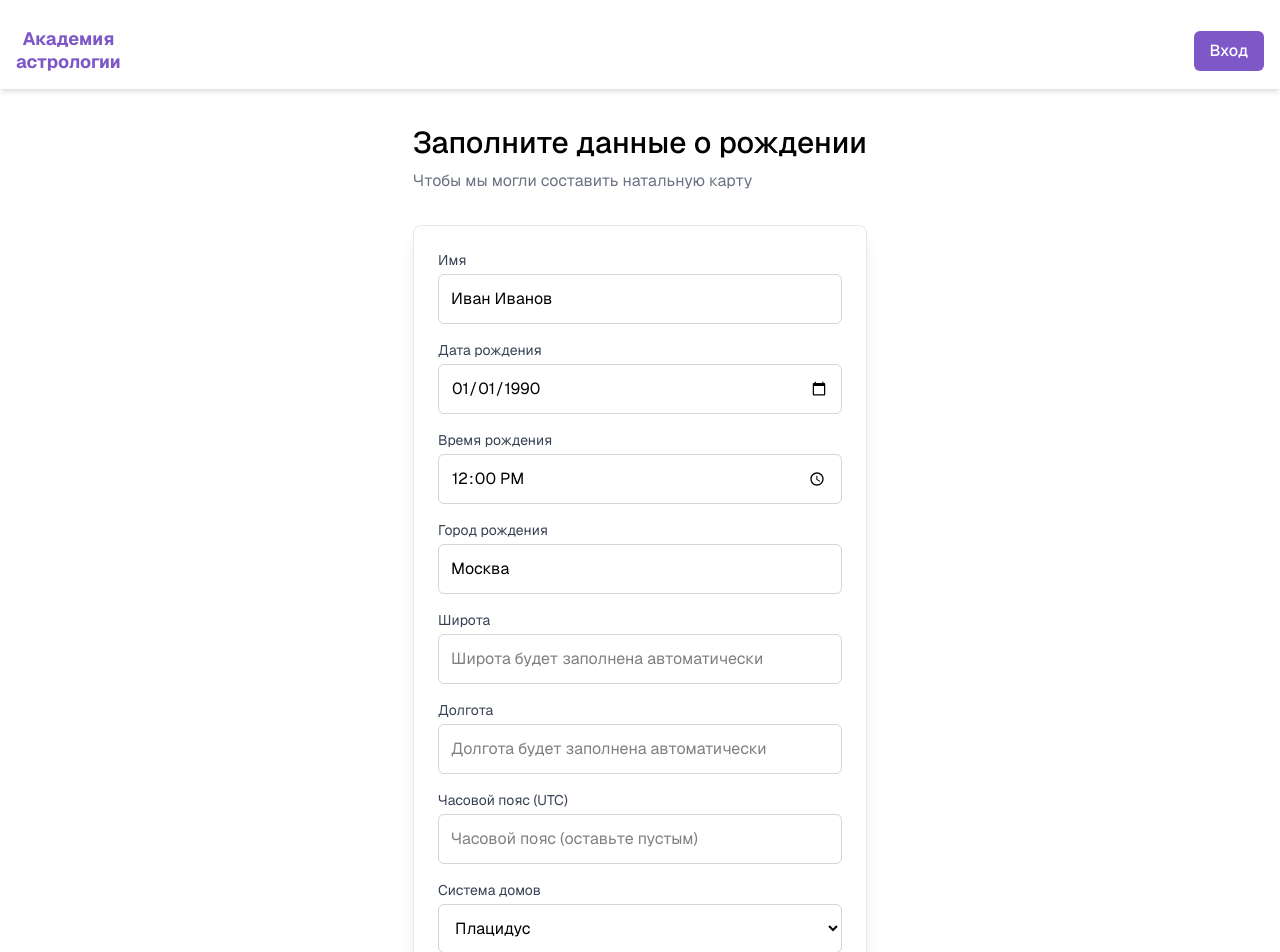
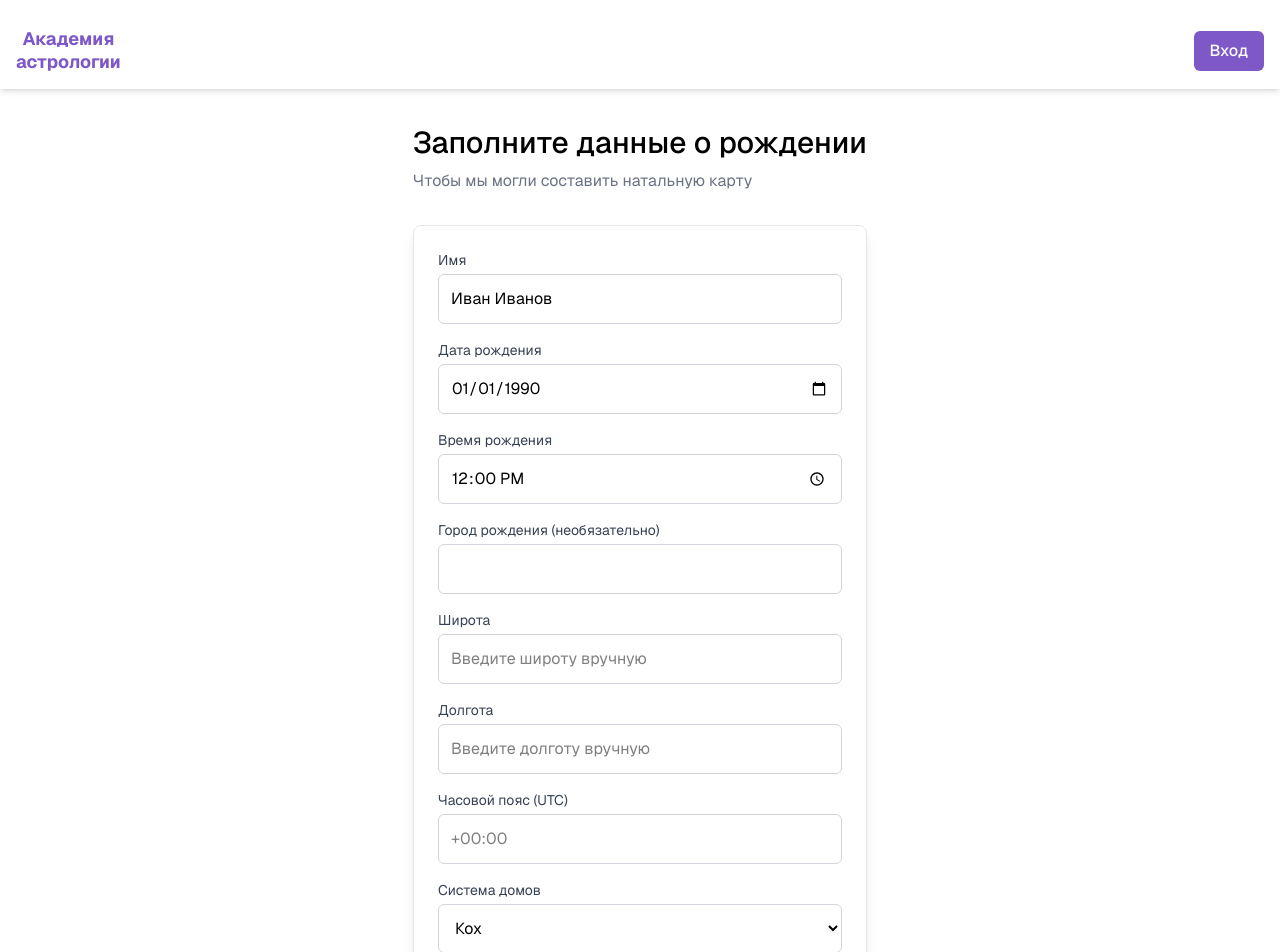
Before and after one commit to icepik77/pro12, a Next.js app: page / in a window 1280 px wide. Shown: the top 952 px of the page. Built offline with nearby package versions, Linux system fonts and the light colour scheme.

Commit message:
timezone caltulated

```diff
--- a/package.json
+++ b/package.json
@@ -13,8 +13,10 @@
     "@prisma/client": "^6.5.0",
     "circular-natal-horoscope-js": "^1.1.0",
     "framer-motion": "^12.4.10",
+    "geo-tz": "^8.1.3",
     "lucide-react": "^0.479.0",
     "next": "15.2.1",
+    "node-fetch": "^3.3.2",
     "prisma": "^6.5.0",
     "react": "^19.0.0",
     "react-dom": "^19.0.0",
--- a/src/app/lib/actions.ts
+++ b/src/app/lib/actions.ts
@@ -4,6 +4,7 @@ import { z } from "zod";
 import prisma from "../lib/prisma";
 import { revalidatePath } from "next/cache";
 import { redirect } from "next/navigation";
+
 
 const UserSchema = z.object({
   email: z.string().email({ message: "Invalid email format." }),
@@ -42,4 +43,4 @@ export async function createUser(state: any, formData: FormData) {
         message: "Database Error: Failed to create user.",
       };
     }
-  }
+}
--- a/src/app/lib/definitions.ts
+++ b/src/app/lib/definitions.ts
@@ -20,4 +20,5 @@ export interface NatalChartProps {
     setPlanetPositions: (positions: any[]) => void;
     setHousePositions: (positions: any[]) => void;
     setAspectPositions: (positions: any[]) => void;
+    setLocalTime?: (time: string) => void;
 }
--- a/src/app/page.tsx
+++ b/src/app/page.tsx
@@ -9,6 +9,7 @@ import AspectTable from "./ui/AspectTable";
 import { motion } from "framer-motion"; // Импортируем framer-motion
 import Header from "./ui/Header";
 import CreateUserForm from "./ui/CreateUserForm";
+
 
 export default function Home() {
   const [birthData, setBirthData] = useState({
@@ -22,6 +23,7 @@ export default function Home() {
   const [planetPositions, setPlanetPositions] = useState<any[]>([]);
   const [housePositions, setHousePositions] = useState<any[]>([]);
   const [aspectPositions, setAspectPositions] = useState<any[]>([]);
+  const [localTime, setLocalTime] = useState<string | undefined>();
 
   // Отслеживаем изменение данных в planetPositions
   const [isDataLoaded, setIsDataLoaded] = useState(false);
@@ -44,7 +46,7 @@ export default function Home() {
               animate={{ opacity: 1 }}  // Конечная прозрачность
               transition={{ duration: 1 }} // Плавное появление за 1 секунду
             >
-              <BirthForm setBirthData={setBirthData} />
+              <BirthForm setBirthData={setBirthData} localTime={localTime}/>
             </motion.div>
 
             {/* Плавное появление карты только после загрузки данных */}
@@ -54,7 +56,7 @@ export default function Home() {
               animate={{ opacity: isDataLoaded ? 1 : 0 }} // Когда данные загружены — плавное появление
               transition={{ duration: 1 }} // Плавное появление за 1 секунду
             >
-              <NatalChart birthData={birthData} setPlanetPositions={setPlanetPositions} setHousePositions={setHousePositions} setAspectPositions={setAspectPositions}/>
+              <NatalChart birthData={birthData} setPlanetPositions={setPlanetPositions} setHousePositions={setHousePositions} setAspectPositions={setAspectPositions} setLocalTime={setLocalTime}/>
             </motion.div>
 
             {/* Плавное появление таблицы только после загрузки данных */}
--- a/src/app/ui/BirthForm.tsx
+++ b/src/app/ui/BirthForm.tsx
@@ -1,6 +1,6 @@
 'use client';
 
-import { useState, useEffect } from "react";
+import { useState } from "react";
 
 // Функция для поиска городов с использованием Nominatim API
 async function searchCities(query: string) {
@@ -8,10 +8,6 @@ async function searchCities(query: string) {
   const response = await fetch(`https://nominatim.openstreetmap.org/search?q=${query}&format=json&addressdetails=1&limit=5`);
   const data = await response.json();
   return data || [];
-}
-
-interface BirthFormProps {
-  setBirthData: (data: any) => void;
 }
 
 // Словарь для перевода систем домов
@@ -25,20 +21,47 @@ const houseSystemNames: Record<string, string> = {
   "topocentric": "Топоцентрическая",
 };
 
-export default function BirthForm({ setBirthData }: BirthFormProps) {
+interface BirthFormProps {
+  setBirthData: (data: any) => void;
+  localTime?: string;
+}
+
+export default function BirthForm({ setBirthData, localTime }: BirthFormProps) {
   const [formData, setFormData] = useState({
     name: "Иван Иванов",
     date: "1990-01-01",
     time: "12:00",
-    city: "Москва",
+    city: "",
     latitude: "",
     longitude: "",
     utcOffset: "",
-    houseSystem: "placidus",
+    houseSystem: "koch",
   });
 
   const [submittedData, setSubmittedData] = useState<any | null>(null);
-  const [citySuggestions, setCitySuggestions] = useState<any[]>([]);  // Теперь хранит данные о городе, включая координаты
+  const [citySuggestions, setCitySuggestions] = useState<any[]>([]);
+
+  // Валидация координат
+  const validateCoordinates = (lat: string, lon: string) => {
+    const latitude = parseFloat(lat);
+    const longitude = parseFloat(lon);
+    return (
+      !isNaN(latitude) && latitude >= -90 && latitude <= 90 &&
+      !isNaN(longitude) && longitude >= -180 && longitude <= 180
+    );
+  };
+
+  // Валидация часового пояса
+  const validateUtcOffset = (offset: string) => {
+    // Если строка пуста, то считаем, что это допустимо
+    if (offset === "") {
+      return true;
+    }
+
+    // Проверяем, что часовой пояс в правильном формате
+    const regex = /^([+-])([01]?\d|2[0-3]):([0-5]?\d)$/;
+    return regex.test(offset);
+  };
 
   const handleChange = (e: React.ChangeEvent<HTMLInputElement | HTMLSelectElement>) => {
     setFormData({ ...formData, [e.target.name]: e.target.value });
@@ -49,32 +72,40 @@ export default function BirthForm({ setBirthData }: BirthFormProps) {
     setFormData({ ...formData, city });
 
     if (city.length > 2) {
-      // Получаем предложения для города с помощью Nominatim API
       const suggestions = await searchCities(city);
-      setCitySuggestions(suggestions); // Сохраняем полные данные о городах
+      setCitySuggestions(suggestions);
     } else {
       setCitySuggestions([]);
     }
   };
 
   const handleCitySelect = (city: any) => {
-    // Когда пользователь выбирает город, обновляем данные формы
     setFormData({
       ...formData,
       city: city.display_name,
       latitude: city.lat,
       longitude: city.lon,
-      utcOffset: "",  // Часовой пояс отключаем, оставляем пустым
     });
-
-    // Очищаем список предложений
     setCitySuggestions([]);
   };
 
   const handleSubmit = (e: React.FormEvent) => {
     e.preventDefault();
+
+    // Проверяем координаты
+    if (!validateCoordinates(formData.latitude, formData.longitude)) {
+      alert("Ошибка: Введите корректные координаты!");
+      return;
+    }
+
+    // Проверяем часовой пояс
+    if (!validateUtcOffset(formData.utcOffset)) {
+      alert("Ошибка: Введите корректный часовой пояс в формате UTC±hh:mm");
+      return;
+    }
+
     setBirthData(formData);
-    setSubmittedData(formData); // Сохраняем данные для отображения
+    setSubmittedData(formData);
   };
 
   return (
@@ -88,62 +119,29 @@ export default function BirthForm({ setBirthData }: BirthFormProps) {
             {/* Имя */}
             <div>
               <label className="block text-gray-700 text-sm mb-1">Имя</label>
-              <input
-                type="text"
-                name="name"
-                value={formData.name}
-                onChange={handleChange}
-                className="w-full p-3 border border-gray-300 rounded-md focus:ring-2 focus:ring-black focus:outline-none"
-                required
-              />
+              <input type="text" name="name" value={formData.name} onChange={handleChange} required className="w-full p-3 border border-gray-300 rounded-md focus:ring-2 focus:ring-black focus:outline-none" />
             </div>
 
             {/* Дата */}
             <div>
               <label className="block text-gray-700 text-sm mb-1">Дата рождения</label>
-              <input
-                type="date"
-                name="date"
-                value={formData.date}
-                onChange={handleChange}
-                className="w-full p-3 border border-gray-300 rounded-md focus:ring-2 focus:ring-black focus:outline-none"
-                required
-              />
+              <input type="date" name="date" value={formData.date} onChange={handleChange} required className="w-full p-3 border border-gray-300 rounded-md focus:ring-2 focus:ring-black focus:outline-none" />
             </div>
 
             {/* Время */}
             <div>
               <label className="block text-gray-700 text-sm mb-1">Время рождения</label>
-              <input
-                type="time"
-                name="time"
-                value={formData.time}
-                onChange={handleChange}
-                className="w-full p-3 border border-gray-300 rounded-md focus:ring-2 focus:ring-black focus:outline-none"
-                required
-              />
+              <input type="time" name="time" value={formData.time} onChange={handleChange} required className="w-full p-3 border border-gray-300 rounded-md focus:ring-2 focus:ring-black focus:outline-none" />
             </div>
 
             {/* Город */}
             <div>
-              <label className="block text-gray-700 text-sm mb-1">Город рождения</label>
-              <input
-                type="text"
-                name="city"
-                value={formData.city}
-                onChange={handleCityChange}
-                className="w-full p-3 border border-gray-300 rounded-md focus:ring-2 focus:ring-black focus:outline-none"
-                required
-              />
-              {/* Выпадающий список предложений */}
+              <label className="block text-gray-700 text-sm mb-1">Город рождения (необязательно)</label>
+              <input type="text" name="city" value={formData.city} onChange={handleCityChange} className="w-full p-3 border border-gray-300 rounded-md focus:ring-2 focus:ring-black focus:outline-none" />
               {citySuggestions.length > 0 && (
                 <ul className="border border-gray-300 mt-2 max-h-48 overflow-y-auto bg-white">
                   {citySuggestions.map((city, index) => (
-                    <li
-                      key={index}
-                      onClick={() => handleCitySelect(city)}  // Обработчик выбора города
-                      className="p-2 cursor-pointer hover:bg-gray-200"
-                    >
+                    <li key={index} onClick={() => handleCitySelect(city)} className="p-2 cursor-pointer hover:bg-gray-200">
                       {city.display_name}
                     </li>
                   ))}
@@ -154,79 +152,40 @@ export default function BirthForm({ setBirthData }: BirthFormProps) {
             {/* Широта */}
             <div>
               <label className="block text-gray-700 text-sm mb-1">Широта</label>
-              <input
-                type="text"
-                name="latitude"
-                value={formData.latitude}
-                onChange={handleChange}
-                className="w-full p-3 border border-gray-300 rounded-md focus:ring-2 focus:ring-black focus:outline-none"
-                placeholder="Широта будет заполнена автоматически"
-                readOnly  // Поле только для чтения
-              />
+              <input type="text" name="latitude" value={formData.latitude} onChange={handleChange} placeholder="Введите широту вручную" className="w-full p-3 border border-gray-300 rounded-md focus:ring-2 focus:ring-black focus:outline-none" />
             </div>
 
             {/* Долгота */}
             <div>
               <label className="block text-gray-700 text-sm mb-1">Долгота</label>
-              <input
-                type="text"
-                name="longitude"
-                value={formData.longitude}
-                onChange={handleChange}
-                className="w-full p-3 border border-gray-300 rounded-md focus:ring-2 focus:ring-black focus:outline-none"
-                placeholder="Долгота будет заполнена автоматически"
-                readOnly  // Поле только для чтения
-              />
+              <input type="text" name="longitude" value={formData.longitude} onChange={handleChange} placeholder="Введите долготу вручную" className="w-full p-3 border border-gray-300 rounded-md focus:ring-2 focus:ring-black focus:outline-none" />
             </div>
 
-            {/* Часовой пояс (Оставляем поле, но оно не используется) */}
+            {/* Часовой пояс */}
             <div>
               <label className="block text-gray-700 text-sm mb-1">Часовой пояс (UTC)</label>
-              <input
-                type="text"
-                name="utcOffset"
-                value={formData.utcOffset}
-                onChange={handleChange}
-                className="w-full p-3 border border-gray-300 rounded-md focus:ring-2 focus:ring-black focus:outline-none"
-                placeholder="Часовой пояс (оставьте пустым)"
-              />
+              <input type="text" name="utcOffset" value={formData.utcOffset} onChange={handleChange} placeholder={localTime || "+00:00"} className="w-full p-3 border border-gray-300 rounded-md focus:ring-2 focus:ring-black focus:outline-none" />
             </div>
 
             {/* Система домов */}
             <div>
               <label className="block text-gray-700 text-sm mb-1">Система домов</label>
-              <select
-                name="houseSystem"
-                value={formData.houseSystem}
-                onChange={handleChange}
-                className="w-full p-3 border border-gray-300 rounded-md focus:ring-2 focus:ring-black focus:outline-none"
-              >
-                <option value="koch">Кох</option>
-                <option value="placidus">Плацидус</option>
-                <option value="campanus">Компано</option>
-                <option value="whole-sign">Целый знак</option>
-                <option value="equal-house">Равнодомная система</option>
-                <option value="regiomontanus">Региомонтан</option>
-                <option value="topocentric">Топоцентрическая</option>
+              <select name="houseSystem" value={formData.houseSystem} onChange={handleChange} className="w-full p-3 border border-gray-300 rounded-md focus:ring-2 focus:ring-black focus:outline-none">
+                {Object.entries(houseSystemNames).map(([value, label]) => (
+                  <option key={value} value={value}>{label}</option>
+                ))}
               </select>
             </div>
           </div>
 
-          {/* Кнопка отправки */}
-          <button
-            type="submit"
-            className="mt-6 w-full p-3 bg-[#7D58C6] text-white font-medium rounded-md hover:bg-gray-800 transition"
-          >
-            Построить карту
-          </button>
+          <button type="submit" className="mt-6 w-full p-3 bg-[#7D58C6] text-white font-medium rounded-md hover:bg-gray-800 transition">Построить карту</button>
         </form>
 
-        {/* Отображение введенных данных */}
         {submittedData && (
           <div className="mt-6 p-4 bg-gray-100 border border-gray-300 rounded-md text-gray-700">
             <h3 className="text-lg font-medium">Введенные данные:</h3>
             <p><strong>Имя:</strong> {submittedData.name}</p>
-            <p><strong>Дата, время (часовой пояс):</strong> {submittedData.date}, {submittedData.time} ({submittedData.utcOffset})</p>
+            <p><strong>Дата, время (часовой пояс):</strong> {submittedData.date}, {submittedData.time} ({submittedData.utcOffset || localTime})</p>
             <p><strong>Город:</strong> {submittedData.city}</p>
             <p><strong>Широта:</strong> {submittedData.latitude}</p>
             <p><strong>Долгота:</strong> {submittedData.longitude}</p>
```
Also changed, not shown: src/app/ui/AspectTable.tsx (+19 -1 lines), src/app/ui/NatalChart.tsx (+9 -2 lines), 1 other file (tests, documents, lock files or other folders).
